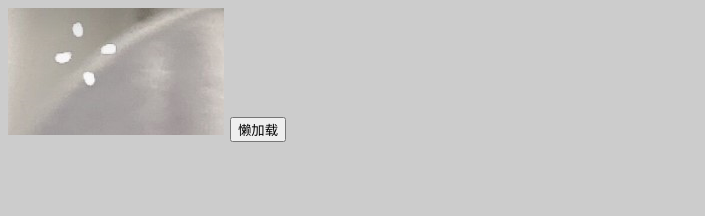
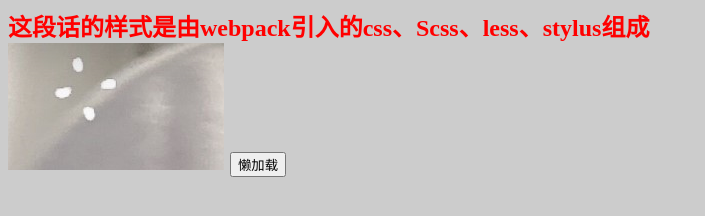
Before and after one commit to AlierQ/webpack-demo, a website built with webpack: page assets/test.html in a window 1280 px wide. Shown: the whole page, without its empty margins (0-705 px from the left). Built offline with nearby package versions, Linux system fonts and the light colour scheme.

Commit message:
update html

```diff
--- a/assets/test.html
+++ b/assets/test.html
@@ -7,6 +7,7 @@
     <title><%= htmlWebpackPlugin.options.title %></title>
 </head>
 <body>
+这段话的样式是由webpack引入的css、Scss、less、stylus组成
 <div id="app">你好</div>
 </body>
 </html>
```
